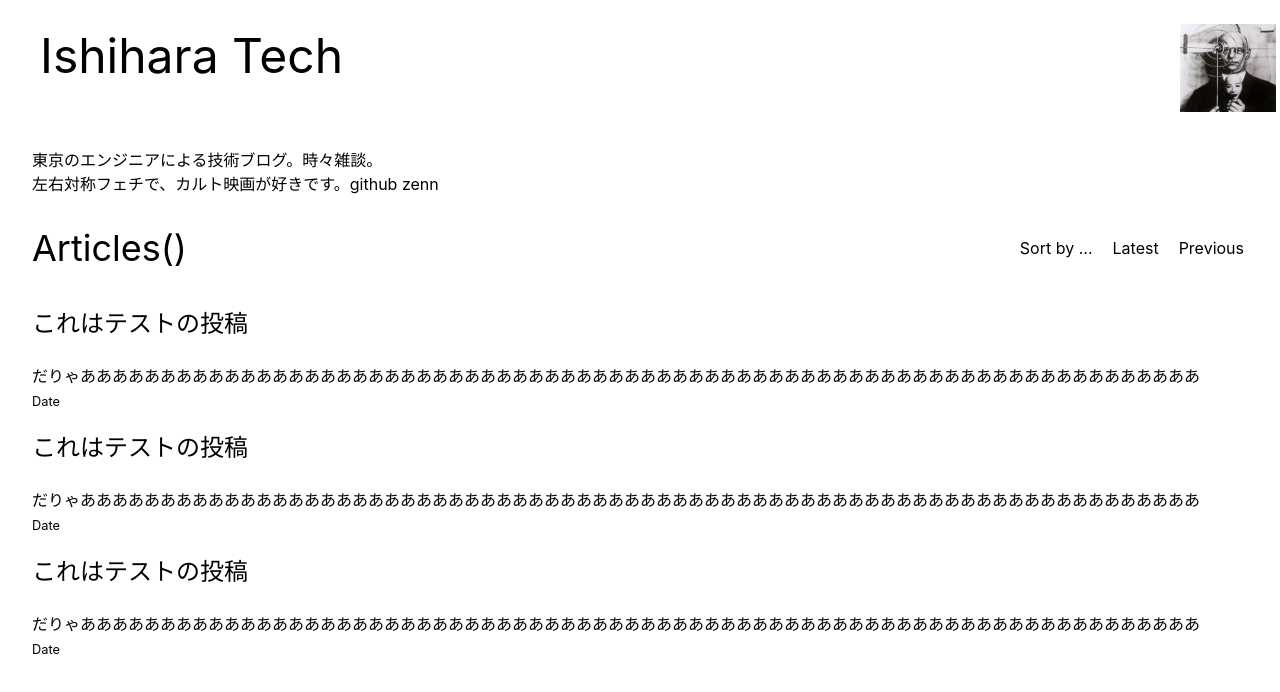
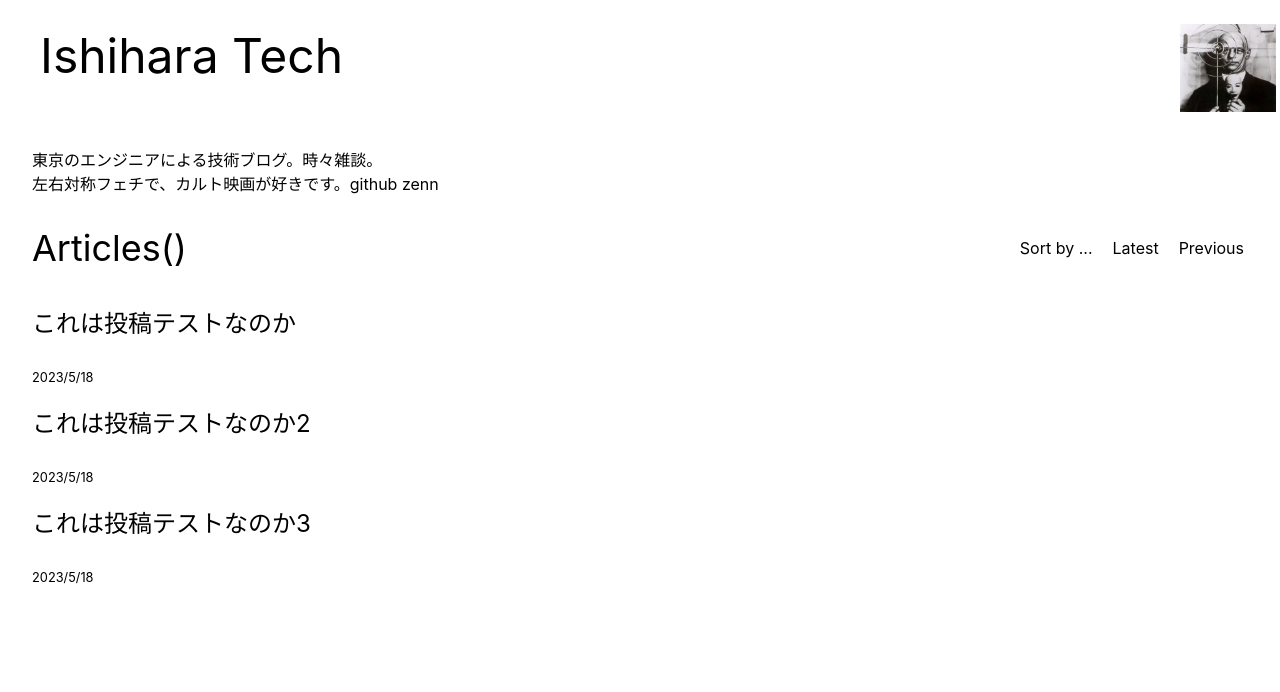
Before and after one commit to misakiishihara/ishihara-tech, a Next.js app: page / in a window 1280 px wide. Shown: the top 692 px of the page. Built offline with nearby package versions, Linux system fonts and the light colour scheme.

Commit message:
dynamic-routing in [id].js

```diff
--- a/pages/index.jsx
+++ b/pages/index.jsx
@@ -45,36 +45,18 @@ export default function Home({ allPostsData }) {
       </div>
       <div>
         <articles className='flex flex-col ml-8 my-5 mx-8'>
-          <article className='mb-5'>
-            <Link href="/">
-              <h1 className='text-2xl'>これはテストの投稿</h1>
+          {allPostsData.map(({ id, title, date, thumbnail }) => (
+            <article key={id} className='mb-5'>
+            <Link href={`/posts/${id}`}>
+              <h1 className='text-2xl'>{title}</h1>
               <br />
               <p>
-                だりゃああああああああああああああああああああああああああああああああああああああああああああああああああああああああああああああああああああああ
+
               </p>
-              <small>Date</small>
+              <small>{date}</small>
             </Link>
           </article>
-          <article className='mb-5'>
-            <Link href="/">
-              <h1 className='text-2xl'>これはテストの投稿</h1>
-              <br />
-              <p>
-                だりゃああああああああああああああああああああああああああああああああああああああああああああああああああああああああああああああああああああああ
-              </p>
-              <small>Date</small>
-            </Link>
-          </article>
-          <article className='mb-5'>
-            <Link href="/">
-              <h1 className='text-2xl'>これはテストの投稿</h1>
-              <br />
-              <p>
-                だりゃああああああああああああああああああああああああああああああああああああああああああああああああああああああああああああああああああああああ
-              </p>
-              <small>Date</small>
-            </Link>
-          </article>
+          ))}
         </articles>
       </div>
     </>
--- /dev/null
+++ b/pages/posts/[id].js
@@ -0,0 +1,9 @@
+import Layout from "../../components/Layout";
+
+export default function Post() {
+    return (
+        <Layout>
+            <p>動的ルーティング</p>
+        </Layout>
+    );
+};
```
